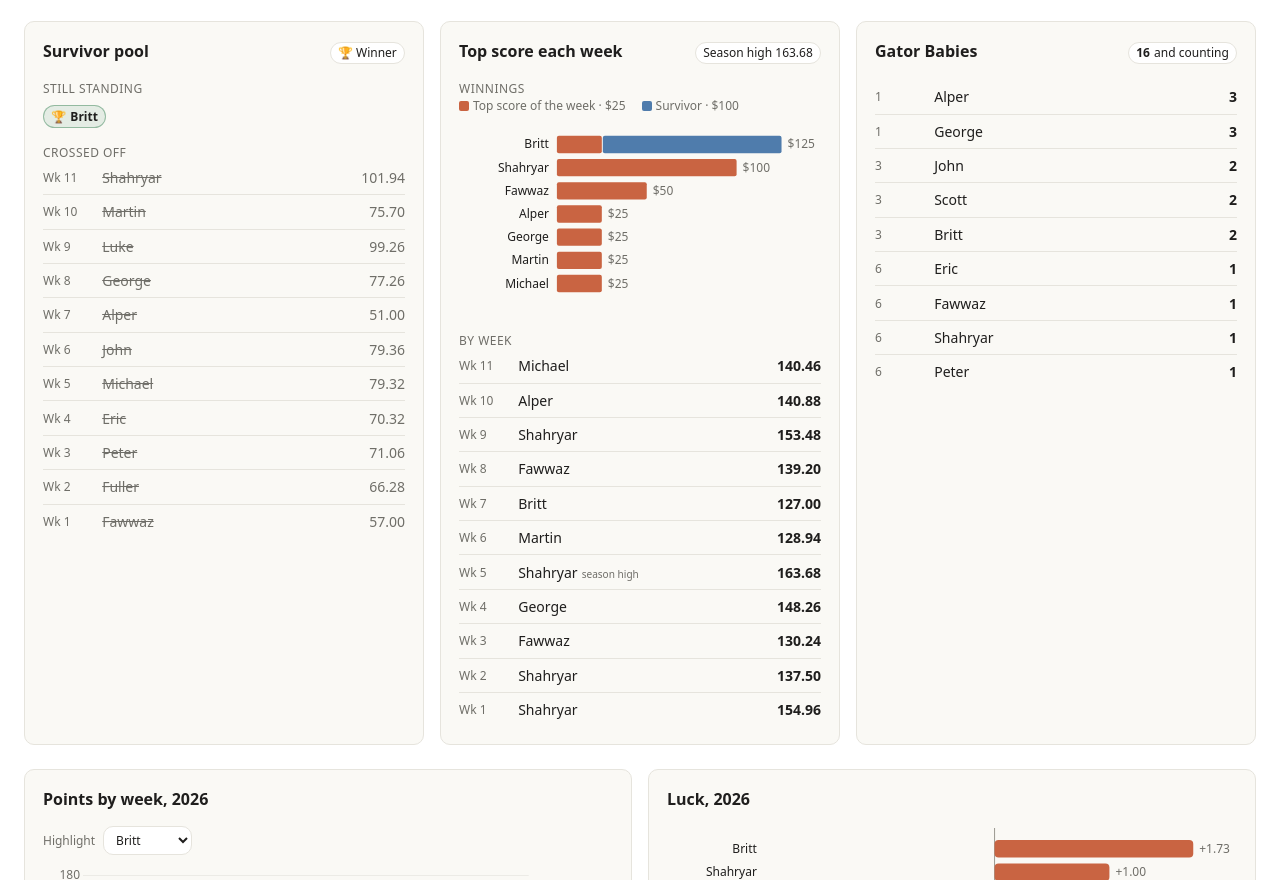
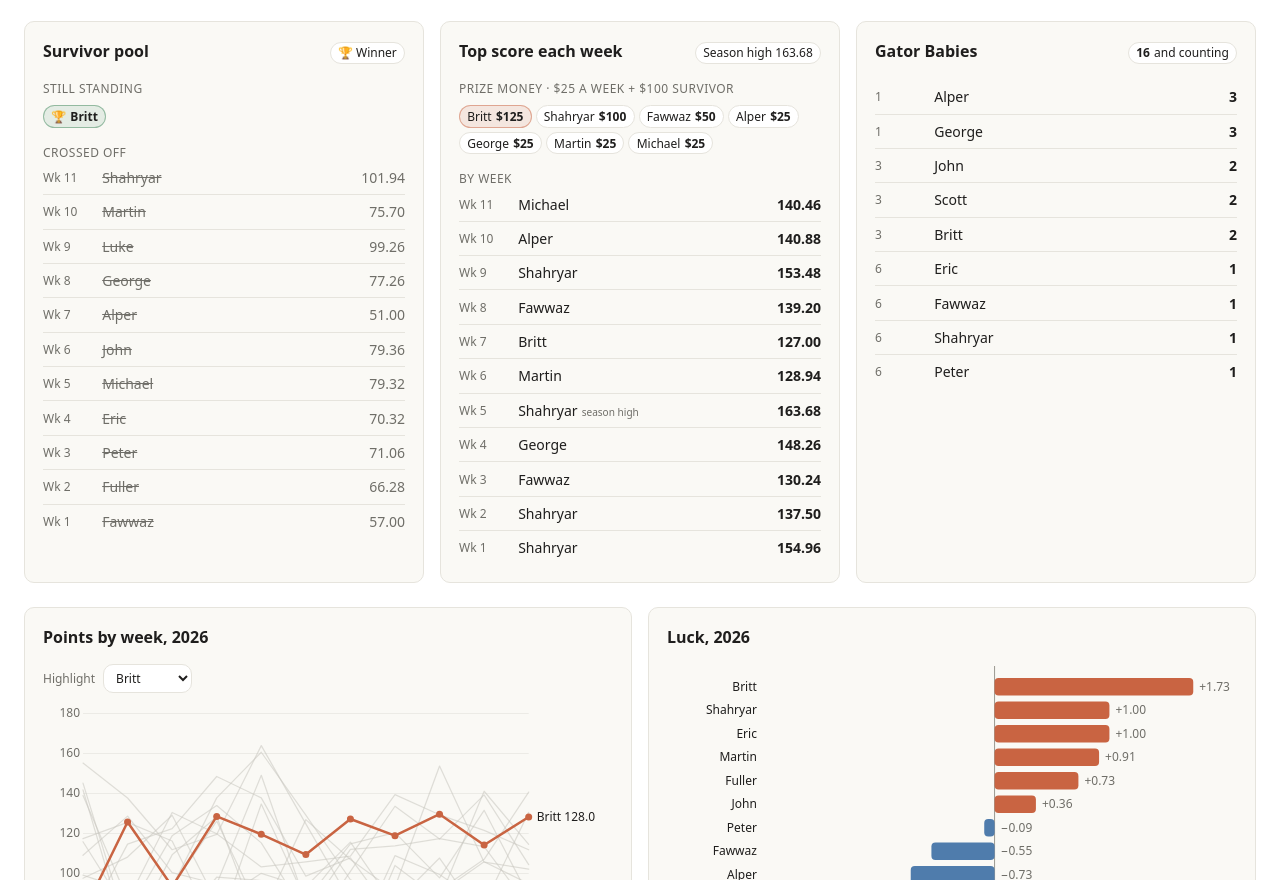
Before and after one commit to naq90/gatorboys, a plain HTML site: page index.html in a window 1280 px wide. Shown: the part 1650-2530 px from the top of the page. Drawn offline with nearby package versions, Linux system fonts and the light colour scheme.

Commit message:
Show Jordans as Fuller / King; match dashboard rollback (no winnings chart)
Co-Authored-By: Claude Opus 5.5 <noreply@anthropic.com>
Claude-Session: https://claude.ai/code/session_012dxUqivNy1v9oxUDThM8Xb

```diff
--- a/index.html
+++ b/index.html
@@ -197,9 +197,8 @@ let t; addEventListener('resize',()=>{clearTimeout(t);t=setTimeout(()=>cbs.forEa
    </div>
    <div class="card" id="topweek-card">
     <div class="hd"><h2>Top score each week</h2><span class="pill" id="tw-high" data-source="top_weekly"></span></div>
-    <div class="lab2">Winnings</div>
-    <div class="legend" data-source="winnings"><span><i id="lg-wk"></i>Top score of the week · $25</span><span><i id="lg-sv"></i>Survivor · $100</span></div>
-    <div class="chart" id="c-win" data-source="winnings"></div>
+    <div class="lab2">Prize money · $25 a week + $100 survivor</div>
+    <div class="chips" id="tw-tally" data-source="top_weekly"></div>
     <div class="lab2">By week</div>
     <div class="rows" id="tw-rows" data-source="top_weekly"></div>
    </div>
@@ -549,14 +548,6 @@ let t; addEventListener('resize',()=>{clearTimeout(t);t=setTimeout(()=>cbs.forEa
       return owners.map(o => ({owner: o, week: maxW, rank: now[o], prev_rank: prev[o], change: prev[o] - now[o]})).sort((a, b) => a.rank - b.rank);
     }
   });
-  dash.calc('winnings', {
-    title: '2026 winnings', description: '$25 to the top score each completed week, plus $100 to the survivor pool winner once one owner is left.',
-    inputs: ['top_weekly', 'survivor'],
-    fn: (tw, sv) => { const M = {}; const g = o => M[o] = M[o] || {owner: o, weekly: 0, weeks: 0, survivor: 0};
-      tw.forEach(r => { g(r.owner).weekly += 25; M[r.owner].weeks++; });
-      const al = sv.filter(r => r.status !== 'Out'); if (al.length === 1) g(al[0].owner).survivor = 100;
-      return Object.values(M).map(r => ({...r, total: r.weekly + r.survivor})).sort((a, b) => b.total - a.total || a.owner.localeCompare(b.owner)); }
-  });
   dash.calc('alltime', {
     title: 'All-time standings', description: 'Per owner across completed seasons 2016–2025, titles from the championship list (2014–2025).',
     inputs: ['seasons', 'champs'],
@@ -840,11 +831,13 @@ let t; addEventListener('resize',()=>{clearTimeout(t);t=setTimeout(()=>cbs.forEa
         return `<div class="mu" data-row-key="${GB.esc(g.game)}">${side(g.home, g.home_record)}${side(g.away, g.away_record)}<div class="vs">${series}${g.note ? `<br><span class="hot">🔥 ${GB.esc(g.note)}</span>` : ''}</div></div>`; }).join('');
     } else mg.innerHTML = '';
     // top score each week
-    const tw = dash.data('top_weekly'), twT = document.getElementById('tw-tally') || {}, twR = document.getElementById('tw-rows'), twH = document.getElementById('tw-high');
+    const tw = dash.data('top_weekly'), twT = document.getElementById('tw-tally'), twR = document.getElementById('tw-rows'), twH = document.getElementById('tw-high');
     if (tw.status === 'ok' && tw.data.length) {
       const c = d3.rollups(tw.data, v => v.length, r => r.owner).sort((a, b) => b[1] - a[1] || a[0].localeCompare(b[0]));
       const hi = d3.greatest(tw.data, r => r.points);
       twH.textContent = `Season high ${f2(hi.points)}`;
+      const pt = prizeTally().c;
+      twT.innerHTML = pt.map(([o, n]) => `<span class="pill${n === pt[0][1] ? ' lead' : ''}">${GB.esc(o)} <b>$${n}</b></span>`).join('');
       twR.innerHTML = tw.data.map(r => `<div class="rw" data-row-key="${r.week}"><span class="wk">Wk ${r.week}</span><span class="nm">${GB.esc(r.owner)}${r === hi ? '<span class="tagx">season high</span>' : ''}</span><span class="sc">${f2(r.points)}</span></div>`).join('');
     } else { twT.innerHTML = ''; twR.innerHTML = ''; twH.textContent = ''; }
     // all-time
@@ -1137,14 +1130,12 @@ let t; addEventListener('resize',()=>{clearTimeout(t);t=setTimeout(()=>cbs.forEa
 
   function legendSwatches() {
     const set = (id, c) => { const e = document.getElementById(id); if (e) e.style.background = c; };
-    set('lg-pk', dash.colors[0]); set('lg-tr', dash.colors[1]); set('lg-fa', dash.colors[0]); set('lg-wv', dash.colors[2]); set('lg-wk', dash.colors[0]); set('lg-sv', dash.colors[1]);
+    set('lg-pk', dash.colors[0]); set('lg-tr', dash.colors[1]); set('lg-fa', dash.colors[0]); set('lg-wv', dash.colors[2]);
   }
 
   GB.redraw = () => {
     legendSwatches();
     weekChart(); finishChart(); pfChart(); matrixChart(); distChart(); draftBoard();
-    hbar('c-win', 'winnings', d => d.map(r => ({...r, label: r.owner})),
-      {segs: r => [{v: r.weekly, c: dash.colors[0]}, {v: r.survivor, c: dash.colors[1]}], text: r => `$${r.total}`, tip: r => `${GB.esc(r.owner)} · $${r.total}<br>${r.weeks} top score${r.weeks === 1 ? '' : 's'} · $${r.weekly}${r.survivor ? `<br>Survivor winner · $${r.survivor}` : ''}`});
     hbar('c-luck', 'standings_2026', d => [...d].sort((a, b) => b.luck - a.luck).map(r => ({...r, label: r.owner, value: r.luck})),
       {color: r => r.value >= 0 ? dash.colors[0] : dash.colors[1], ref: 0, text: r => (r.value > 0 ? '+' : '') + GB.f2(r.value), tip: r => `${GB.esc(r.owner)}<br>${r.record} actual · ${r.allplay} all-play<br>Luck ${(r.luck > 0 ? '+' : '') + GB.f2(r.luck)} wins`});
     const lgIn = document.getElementById('lg-in'); if (lgIn) lgIn.style.background = dash.colors[0];
```
